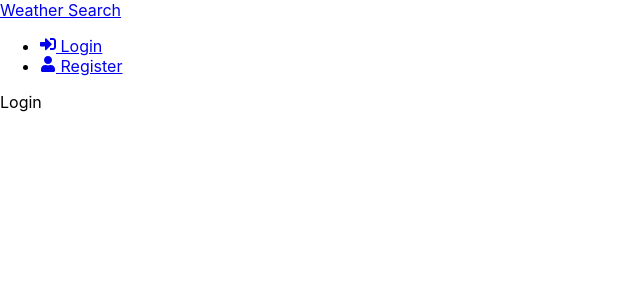
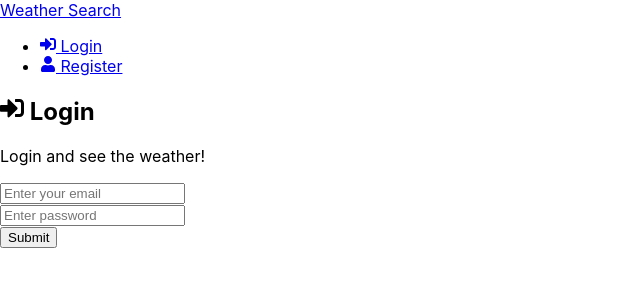
Before and after one commit to MacSmitty8/MERN-Weather-App, a React (Create React App) app in the folder frontend/: page /login in a window 1280 px wide. Shown: the top 300 px of the page, without its empty margins (0-640 px from the left). Built offline with nearby package versions, Linux system fonts and the light colour scheme.

Commit message:
Added changes to the login page, started Weather component

```diff
--- a/frontend/src/pages/Login.jsx
+++ b/frontend/src/pages/Login.jsx
@@ -1,10 +1,66 @@
-import React from 'react'
+import { useState, useEffect } from "react"
+import { FaSignInAlt } from "react-icons/fa"
 
+const onSubmit = (e) => {
+    e.preventDefault()
+}
 function Login() {
+    const[formData, setFormData] = useState({
+        email: '',
+        password: '',
+
+    })
+
+    const{email, password} = formData
+
+    const onChange = (e) => {
+      setFormData((prevState) => ({
+        ...prevState,
+        [e.target.name]: e.target.value,
+      }))
+    }
     return (
+        <>
+          <section>
+            <h1>
+              <FaSignInAlt /> Login
+            </h1>
+            <p>Login and see the weather!</p>
+          </section>
+
+          <section className='form'>
+            <form onSubmit={onSubmit}>
               <div>
-      Login
+                <input
+                  type='email'
+                  className='form-control'
+                  id='email'
+                  name='email'
+                  value={email}
+                  placeholder='Enter your email'
+                  onChange={onChange}
+                />
               </div>
+              <div>
+                <input
+                  type='password'
+                  className='form-control'
+                  id='password'
+                  name='password'
+                  value={password}
+                  placeholder='Enter password'
+                  onChange={onChange}
+                />
+              </div>
+
+              <div className='form-group'>
+                <button type='submit'>
+                  Submit
+                </button>
+              </div>
+            </form>
+          </section>
+        </>
       )
     }
 
```
Also changed, not shown: frontend/src/components/Weather.jsx (added, +16 -0 lines). Lines whose indentation alone changed are shown as unchanged.
